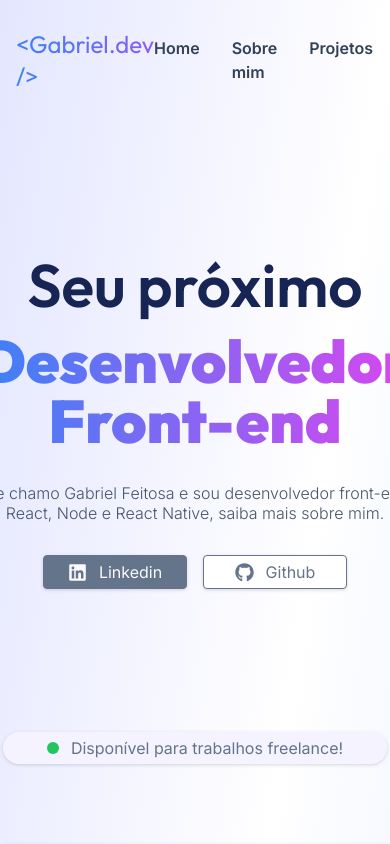
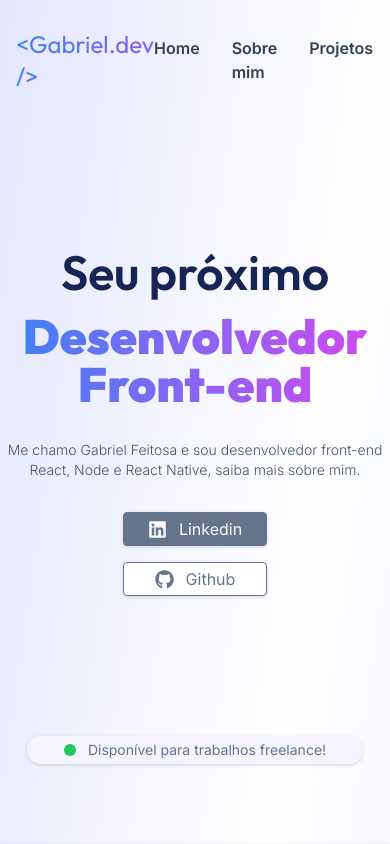
Before and after one commit to br-gabriel/my-portfolio, a Next.js app: page / in a window 390 px wide. Shown: the top 844 px of the page. Built offline with nearby package versions, Linux system fonts and the light colour scheme.

Commit message:
added responsive styling

```diff
--- a/src/components/Homepage.jsx
+++ b/src/components/Homepage.jsx
@@ -10,19 +10,19 @@ export default function Homepage() {
     return (
         <div className="h-screen flex flex-col justify-center items-center relative">
             <div className={outfit.className}>
-                <h1 className="text-blue-950 text-6xl font-semibold text-center">
+                <h1 className="text-blue-950 text-5xl md:text-6xl font-semibold text-center">
                     Seu próximo
                 </h1>
-                <h1 className="text-transparent bg-clip-text bg-gradient-to-r from-blue-500 to-fuchsia-500 text-6xl font-black text-center mt-4">
+                <h1 className="text-transparent bg-clip-text bg-gradient-to-r from-blue-500 to-fuchsia-500 text-5xl md:text-6xl font-black text-center mt-4">
                     Desenvolvedor Front-end
                 </h1>
             </div>
 
-            <p className="text-slate-600 font-light text-center max-w-lg leading-5 mt-8">
+            <p className="text-slate-600 font-light text-center text-sm md:text-base max-w-lg leading-5 mt-8">
                 Me chamo Gabriel Feitosa e sou desenvolvedor front-end React, Node e React Native, saiba mais sobre mim.
             </p>
 
-            <div className="flex gap-4 mt-8">
+            <div className="flex flex-col md:flex-row gap-4 mt-8">
                 <Link href="https://www.linkedin.com/in/gabriel-silva-feitosa/" target="blank">
                     <button className="w-36 flex flex-row justify-center items-center gap-3 bg-slate-500 border border-slate-500  text-slate-50 px-3 py-1 rounded drop-shadow duration-200 hover:bg-slate-500/80 hover:ease-in-out hover:scale-105">
                         <FaLinkedin size={19} />
@@ -37,9 +37,9 @@ export default function Homepage() {
                 </Link>
             </div>
 
-            <div className="bg-violet-50 text-slate-500 rounded-3xl w-full min-w-sm max-w-sm px-8 py-1 flex flex-row justify-center items-center gap-3 absolute bottom-20 drop-shadow">
+            <div className="bg-violet-50 text-slate-500 rounded-3xl w-[24em] md:w-[25em] px-8 py-1 absolute bottom-20 drop-shadow text-sm md:text-base flex flex-row justify-center items-center gap-3">
                 <span className="relative w-3 h-3 rounded-xl bg-green-500"></span>
-                <span className="absolute left-[45px] opacity-75 animate-ping w-3 h-3 rounded-xl bg-green-500"></span>
+                <span className="absolute left-[2.7em] md:left-[3.3em] opacity-75 animate-ping w-3 h-3 rounded-xl bg-green-500"></span>
                 <p>Disponível para trabalhos freelance!</p>
             </div>
         </div>
```
